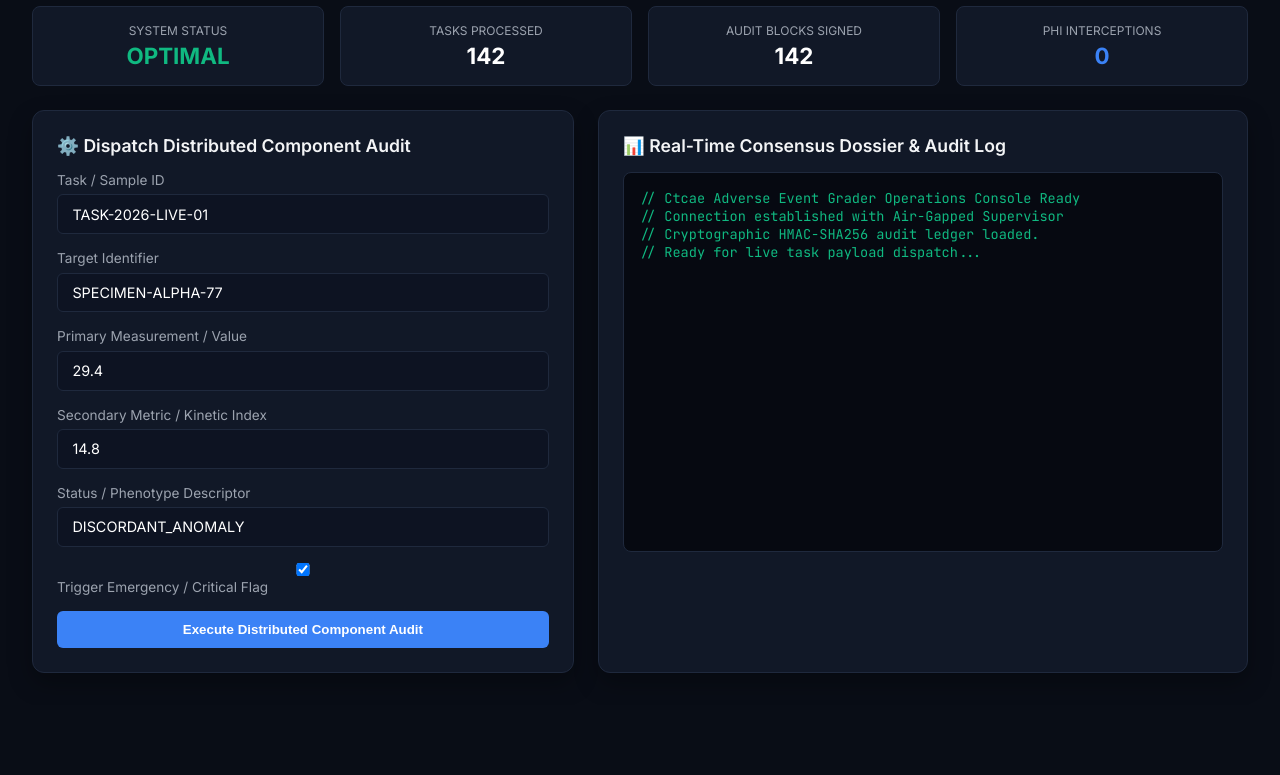
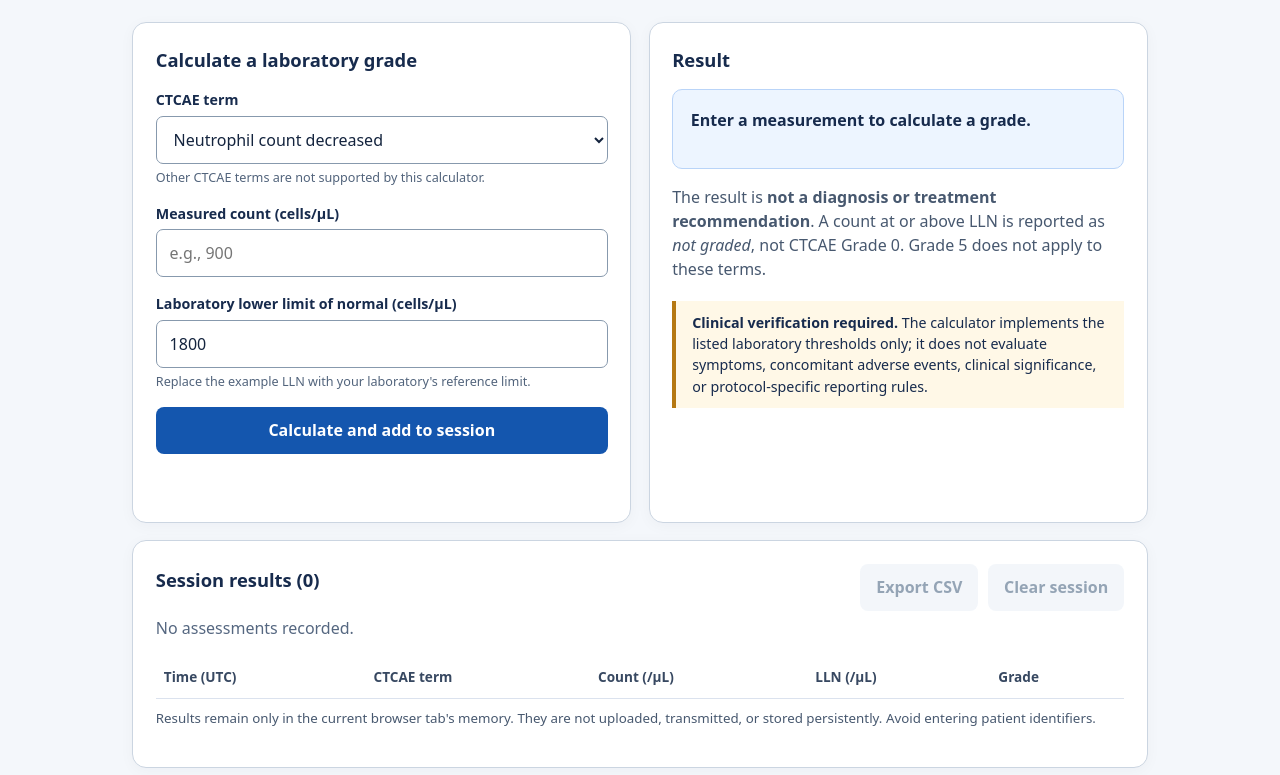
Before and after one commit to abusuraihsakhri/ctcae-adverse-event-grader, a plain HTML site: page web/index.html in a window 1280 px wide. Shown: the part 135-910 px from the top of the page. Before the commit the page ends 840 px from the top, so only its background shows below. Drawn offline with Linux system fonts and the light colour scheme.

Commit message:
Replace broken and simulated dashboard with accessible offline laboratory grader

```diff
--- a/web/index.html
+++ b/web/index.html
@@ -1,236 +1,123 @@
-<!DOCTYPE html>
+<!doctype html>
 <html lang="en">
 <head>
-    <meta charset="UTF-8">
-    <meta name="viewport" content="width=device-width, initial-scale=1.0">
-    <title>Ctcae Adverse Event Grader — Operations Console</title>
-    <link href="https://fonts.googleapis.com/css2?family=Inter:wght@300;400;600;700&family=JetBrains+Mono:wght@400;600&display=swap" rel="stylesheet">
-    <style>
-        :root {
-            --bg: #090d16;
-            --card: #111827;
-            --border: #1f293d;
-            --accent: #3b82f6;
-            --accent-glow: rgba(59, 130, 246, 0.25);
-            --text: #f3f4f6;
-            --text-muted: #9ca3af;
-            --danger: #ef4444;
-            --warning: #f59e0b;
-            --success: #10b981;
-        }
-        * { box-sizing: border-box; margin: 0; padding: 0; }
-        body {
-            font-family: 'Inter', sans-serif;
-            background: var(--bg);
-            color: var(--text);
-            padding: 2rem;
-            min-height: 100vh;
-        }
-        .header {
-            display: flex;
-            justify-content: space-between;
-            align-items: center;
-            border-bottom: 1px solid var(--border);
-            padding-bottom: 1.5rem;
-            margin-bottom: 2rem;
-        }
-        .header-title h1 { font-size: 1.6rem; font-weight: 700; color: #fff; }
-        .header-title p { color: var(--text-muted); font-size: 0.9rem; margin-top: 0.25rem; }
-        .badge {
-            display: inline-block;
-            padding: 0.3rem 0.8rem;
-            border-radius: 9999px;
-            font-size: 0.75rem;
-            font-weight: 600;
-            background: var(--accent-glow);
-            color: var(--accent);
-            border: 1px solid var(--accent);
-        }
-        .grid {
-            display: grid;
-            grid-template-columns: 1fr 1.2fr;
-            gap: 1.5rem;
-        }
-        .card {
-            background: var(--card);
-            border: 1px solid var(--border);
-            border-radius: 12px;
-            padding: 1.5rem;
-            box-shadow: 0 10px 25px rgba(0,0,0,0.3);
-        }
-        .card h2 {
-            font-size: 1.1rem;
-            font-weight: 600;
-            margin-bottom: 1rem;
-            display: flex;
-            align-items: center;
-            gap: 0.5rem;
-        }
-        .form-group { margin-bottom: 1rem; }
-        label { display: block; font-size: 0.85rem; color: var(--text-muted); margin-bottom: 0.4rem; }
-        input, select, textarea {
-            width: 100%;
-            padding: 0.65rem 0.9rem;
-            background: #0d1322;
-            border: 1px solid var(--border);
-            border-radius: 6px;
-            color: #fff;
-            font-family: inherit;
-            font-size: 0.9rem;
-        }
-        input:focus, textarea:focus { outline: none; border-color: var(--accent); }
-        .btn {
-            background: var(--accent);
-            color: #fff;
-            border: none;
-            padding: 0.7rem 1.4rem;
-            border-radius: 6px;
-            font-weight: 600;
-            cursor: pointer;
-            transition: 0.2s;
-            width: 100%;
-        }
-        .btn:hover { background: #2563eb; }
-        .terminal {
-            background: #060911;
-            border: 1px solid var(--border);
-            border-radius: 8px;
-            padding: 1rem;
-            font-family: 'JetBrains Mono', monospace;
-            font-size: 0.85rem;
-            color: #10b981;
-            height: 380px;
-            overflow-y: auto;
-            white-space: pre-wrap;
-        }
-        .metrics-bar {
-            display: grid;
-            grid-template-columns: repeat(4, 1fr);
-            gap: 1rem;
-            margin-bottom: 1.5rem;
-        }
-        .metric-box {
-            background: var(--card);
-            border: 1px solid var(--border);
-            border-radius: 8px;
-            padding: 1rem;
-            text-align: center;
-        }
-        .metric-val { font-size: 1.4rem; font-weight: 700; color: #fff; margin-top: 0.25rem; }
-        .metric-label { font-size: 0.75rem; color: var(--text-muted); text-transform: uppercase; }
-    </style>
+  <meta charset="utf-8">
+  <meta name="viewport" content="width=device-width, initial-scale=1">
+  <meta name="description" content="Reference calculator for two NCI CTCAE v5.0 laboratory adverse-event terms. Runs entirely in the browser.">
+  <meta name="referrer" content="no-referrer">
+  <title>CTCAE v5.0 Laboratory Grade Calculator</title>
+  <style>
+    :root { color-scheme: light; font-family: system-ui, -apple-system, "Segoe UI", sans-serif;
+      background: #f4f7fb; color: #172b4d; }
+    * { box-sizing: border-box; }
+    body { margin: 0; line-height: 1.5; }
+    main { max-width: 1060px; margin: auto; padding: 2rem 1.4rem 3rem; }
+    header { margin-bottom: 1.6rem; }
+    .eyebrow { color: #3661a0; font-size: .78rem; font-weight: 750; letter-spacing: .08em; text-transform: uppercase; }
+    h1 { font-size: clamp(1.7rem, 4vw, 2.45rem); margin: .25rem 0 .5rem; line-height: 1.15; }
+    h2 { font-size: 1.15rem; margin: 0 0 1rem; }
+    p { margin: .35rem 0 1rem; }
+    .muted { color: #47586f; }
+    .layout { display: grid; grid-template-columns: minmax(280px, 1fr) minmax(280px, 1fr); gap: 1.1rem; }
+    .panel { background: #fff; border: 1px solid #cbd5e1; border-radius: 14px; padding: 1.4rem;
+      box-shadow: 0 3px 15px rgba(20,42,70,.035); min-width: 0; }
+    label { display: block; font-weight: 650; font-size: .89rem; margin-bottom: .3rem; }
+    .field { margin-bottom: 1rem; }
+    input, select { display: block; width: 100%; padding: .7rem .8rem; font: inherit;
+      color: #14243e; background: #fff; border: 1px solid #8799ad; border-radius: 7px; }
+    input:focus-visible, select:focus-visible, button:focus-visible, a:focus-visible {
+      outline: 3px solid #357de1; outline-offset: 2px;
+    }
+    .hint { display: block; font-size: .79rem; color: #52647c; margin-top: .25rem; }
+    button { border: 0; border-radius: 8px; padding: .72rem 1rem; font: inherit;
+      font-weight: 700; cursor: pointer; }
+    button:disabled { cursor: not-allowed; opacity: .45; }
+    .primary { background: #1456ae; color: #fff; width: 100%; }
+    .primary:hover:not(:disabled) { background: #10458e; }
+    .secondary { background: #e5ecf5; color: #14375d; }
+    .actions { display: flex; gap: .6rem; flex-wrap: wrap; }
+    .result { border-radius: 10px; padding: 1.1rem; background: #edf5ff;
+      border: 1px solid #b9d4f8; font-weight: 700; min-height: 5rem; }
+    .error { color: #9f1e2f; font-weight: 650; min-height: 1.5rem; }
+    .notice { border-left: 4px solid #b57812; padding: .7rem 1rem; background: #fff8e7;
+      margin-top: 1.2rem; font-size: .89rem; }
+    .record-header { display: flex; align-items: center; justify-content: space-between;
+      gap: 1rem; flex-wrap: wrap; }
+    .history { margin-top: 1.1rem; }
+    .scroll { overflow-x: auto; }
+    table { width: 100%; min-width: 640px; border-collapse: collapse; font-size: .85rem; }
+    th, td { text-align: left; padding: .66rem .5rem; border-bottom: 1px solid #dbe2ee; }
+    th { color: #374861; font-weight: 700; }
+    #empty-state { color: #556780; }
+    footer { margin-top: 1.5rem; font-size: .84rem; color: #52647c; }
+    a { color: #1256aa; }
+    @media (max-width: 720px) { main { padding: 1.3rem .85rem 2rem; }
+      .layout { grid-template-columns: 1fr; } .panel { padding: 1rem; } }
+  </style>
+  <script src="./app.js" defer></script>
 </head>
 <body>
-
-    <div class="header">
-        <div class="header-title">
-            <h1>Ctcae Adverse Event Grader</h1>
-            <p>Domain: Clinical & Cryptographic AI | Standard: CAP / CLSI / NIST Standards | LabMind-Atlas Architecture</p>
+<main>
+  <header>
+    <div class="eyebrow">CTCAE v5.0 · Laboratory reference</div>
+    <h1>Adverse event grade calculator</h1>
+    <p class="muted">Count-based grading for two NCI CTCAE v5.0 terms. No account, installation, or server required.</p>
+  </header>
+  <div class="layout">
+    <section class="panel" aria-labelledby="calculator-heading">
+      <h2 id="calculator-heading">Calculate a laboratory grade</h2>
+      <form id="grade-form">
+        <div class="field">
+          <label for="term">CTCAE term</label>
+          <select id="term" name="term" required>
+            <option value="Neutrophil count decreased">Neutrophil count decreased</option>
+            <option value="Platelet count decreased">Platelet count decreased</option>
+          </select>
+          <small class="hint">Other CTCAE terms are not supported by this calculator.</small>
         </div>
-        <div>
-            <span class="badge">Air-Gapped Active</span>
-            <span class="badge" style="background: rgba(16,185,129,0.2); color: #10b981; border-color: #10b981;">Zero-PHI Guard Active</span>
+        <div class="field">
+          <label for="value">Measured count (cells/µL)</label>
+          <input id="value" name="value" type="number" min="0" step="any" inputmode="decimal" placeholder="e.g., 900" required>
         </div>
+        <div class="field">
+          <label for="lln">Laboratory lower limit of normal (cells/µL)</label>
+          <input id="lln" name="lln" type="number" min="0" step="any" inputmode="decimal" value="1800" required>
+          <small class="hint">Replace the example LLN with your laboratory's reference limit.</small>
+        </div>
+        <button class="primary" type="submit">Calculate and add to session</button>
+      </form>
+      <p id="form-error" class="error" role="alert"></p>
+    </section>
+    <section class="panel" aria-labelledby="result-heading">
+      <h2 id="result-heading">Result</h2>
+      <div id="grade-output" class="result" aria-live="polite" aria-atomic="true">Enter a measurement to calculate a grade.</div>
+      <p class="muted" style="margin-top: 1rem">The result is <strong>not a diagnosis or treatment recommendation</strong>. A count at or above LLN is reported as <em>not graded</em>, not CTCAE Grade 0. Grade 5 does not apply to these terms.</p>
+      <div class="notice">
+        <strong>Clinical verification required.</strong> The calculator implements the listed laboratory thresholds only; it does not evaluate symptoms, concomitant adverse events, clinical significance, or protocol-specific reporting rules.
+      </div>
+    </section>
+  </div>
+  <section class="panel history" aria-labelledby="history-heading">
+    <div class="record-header">
+      <h2 id="history-heading">Session results (<span id="record-count">0</span>)</h2>
+      <div class="actions">
+        <button class="secondary" type="button" id="export" disabled>Export CSV</button>
+        <button class="secondary" type="button" id="clear" disabled>Clear session</button>
+      </div>
     </div>
-
-    <div class="metrics-bar">
-        <div class="metric-box">
-            <div class="metric-label">System Status</div>
-            <div class="metric-val" style="color: var(--success);" id="m-status">OPTIMAL</div>
-        </div>
-        <div class="metric-box">
-            <div class="metric-label">Tasks Processed</div>
-            <div class="metric-val" id="m-tasks">142</div>
-        </div>
-        <div class="metric-box">
-            <div class="metric-label">Audit Blocks Signed</div>
-            <div class="metric-val" id="m-audit">142</div>
-        </div>
-        <div class="metric-box">
-            <div class="metric-label">PHI Interceptions</div>
-            <div class="metric-val" style="color: var(--accent);" id="m-phi">0</div>
-        </div>
+    <p id="empty-state">No assessments recorded.</p>
+    <div class="scroll">
+      <table>
+        <thead><tr><th scope="col">Time (UTC)</th><th scope="col">CTCAE term</th><th scope="col">Count (/µL)</th><th scope="col">LLN (/µL)</th><th scope="col">Grade</th></tr></thead>
+        <tbody id="results-body"></tbody>
+      </table>
     </div>
-
-    <div class="grid">
-        <div class="card">
-            <h2>⚙️ Dispatch Distributed Component Audit</h2>
-            <div class="form-group">
-                <label>Task / Sample ID</label>
-                <input type="text" id="task_id" value="TASK-2026-LIVE-01">
-            </div>
-            <div class="form-group">
-                <label>Target Identifier</label>
-                <input type="text" id="target_id" value="SPECIMEN-ALPHA-77">
-            </div>
-            <div class="form-group">
-                <label>Primary Measurement / Value</label>
-                <input type="number" id="primary_metric" value="29.4" step="0.1">
-            </div>
-            <div class="form-group">
-                <label>Secondary Metric / Kinetic Index</label>
-                <input type="number" id="secondary_metric" value="14.8" step="0.1">
-            </div>
-            <div class="form-group">
-                <label>Status / Phenotype Descriptor</label>
-                <input type="text" id="status_descriptor" value="DISCORDANT_ANOMALY">
-            </div>
-            <div class="form-group">
-                <label><input type="checkbox" id="is_critical" checked> Trigger Emergency / Critical Flag</label>
-            </div>
-            <button class="btn" onclick="runAudit()">Execute Distributed Component Audit</button>
-        </div>
-
-        <div class="card">
-            <h2>📊 Real-Time Consensus Dossier & Audit Log</h2>
-            <div class="terminal" id="outputConsole">// Ctcae Adverse Event Grader Operations Console Ready
-// Connection established with Air-Gapped Supervisor
-// Cryptographic HMAC-SHA256 audit ledger loaded.
-// Ready for live task payload dispatch...</div>
-        </div>
-    </div>
-
-    <script>
-        async function runAudit() {
-            const consoleEl = document.getElementById('outputConsole');
-            consoleEl.innerText = "// Dispatching task across specialized workers...
-// Invoking InvariantQCWorker, SafetyEscalationWorker, ProtocolWorker...";
-
-            const payload = {
-                task_id: document.getElementById('task_id').value,
-                target_identifier: document.getElementById('target_id').value,
-                primary_metric: parseFloat(document.getElementById('primary_metric').value),
-                secondary_metric: parseFloat(document.getElementById('secondary_metric').value),
-                status_descriptor: document.getElementById('status_descriptor').value,
-                is_critical_flag: document.getElementById('is_critical').checked
-            };
-
-            try {
-                const res = await fetch('/api/audit', {
-                    method: 'POST',
-                    headers: { 'Content-Type': 'application/json' },
-                    body: JSON.stringify(payload)
-                });
-                const data = await res.json();
-                consoleEl.innerText = JSON.stringify(data, null, 2);
-                document.getElementById('m-tasks').innerText = parseInt(document.getElementById('m-tasks').innerText) + 1;
-                document.getElementById('m-audit').innerText = parseInt(document.getElementById('m-audit').innerText) + 1;
-            } catch (err) {
-                consoleEl.innerText = "// Offline / Simulation Output:\n" + JSON.stringify({
-                    dossier_id: "DOSSIER-SIM-" + Math.floor(Math.random()*10000),
-                    system: "ctcae-adverse-event-grader",
-                    domain: "Clinical & Cryptographic AI",
-                    task_id: payload.task_id,
-                    overall_urgency: payload.is_critical_flag ? "CRITICAL_STAT_PANIC" : "ELEVATED_RISK",
-                    integrity_status: "DISCORDANT_ANOMALY",
-                    alerts: [
-                        { worker: "InvariantQCWorker", alert: "Primary metric exceeds upper reference bound" },
-                        { worker: "SafetyEscalationWorker", alert: "Critical emergency interlock flag active" }
-                    ],
-                    audit_hash: "HMAC_SHA256_e83f9a72b941d6c381f9"
-                }, null, 2);
-            }
-        }
-    </script>
+    <p class="muted"><small>Results remain only in the current browser tab's memory. They are not uploaded, transmitted, or stored persistently. Avoid entering patient identifiers.</small></p>
+  </section>
+  <footer>
+    Source: <a href="https://dctd.cancer.gov/research/ctep-trials/for-sites/adverse-events/ctcae-v5-8x11.pdf" target="_blank" rel="noopener noreferrer">NCI CTCAE v5.0 (2017), Investigations</a>.
+    This tool implements <strong>CTCAE v5.0</strong>, not a newer CTCAE version.
+  </footer>
+</main>
 </body>
 </html>
```
